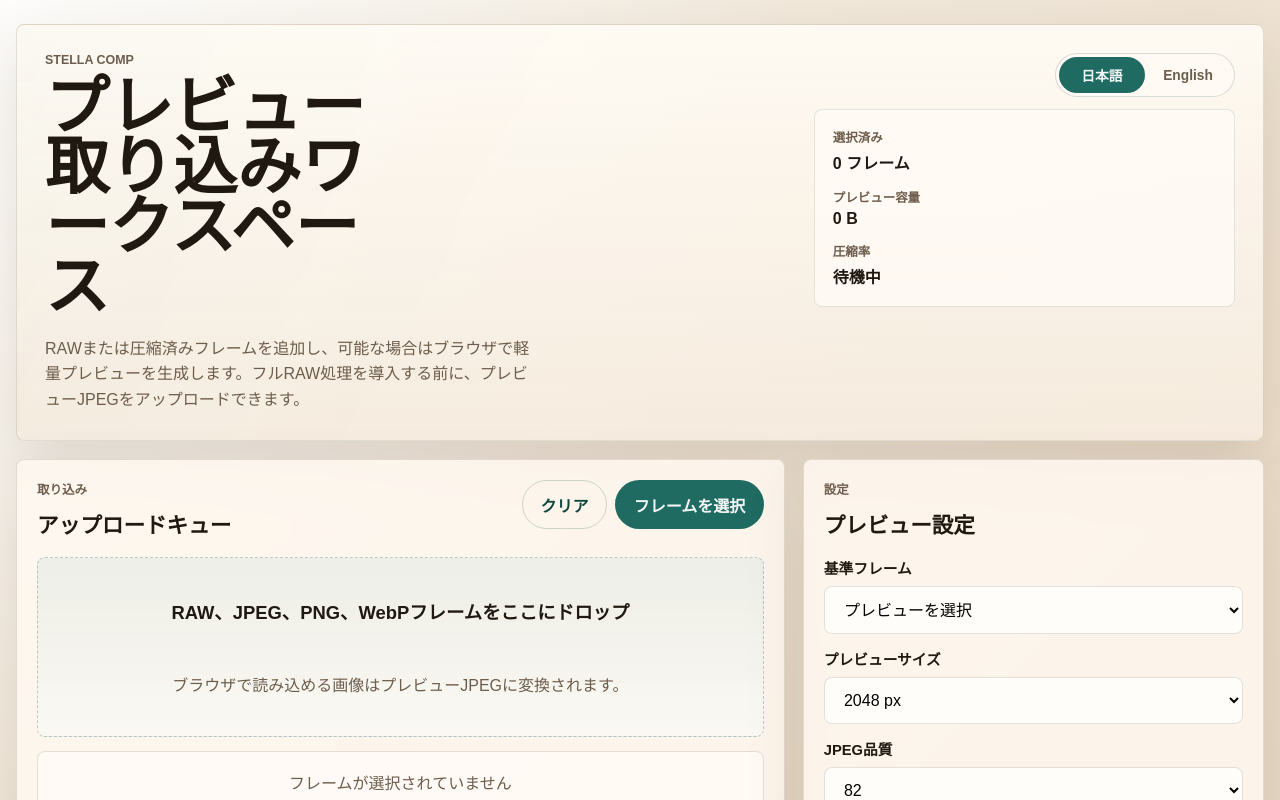
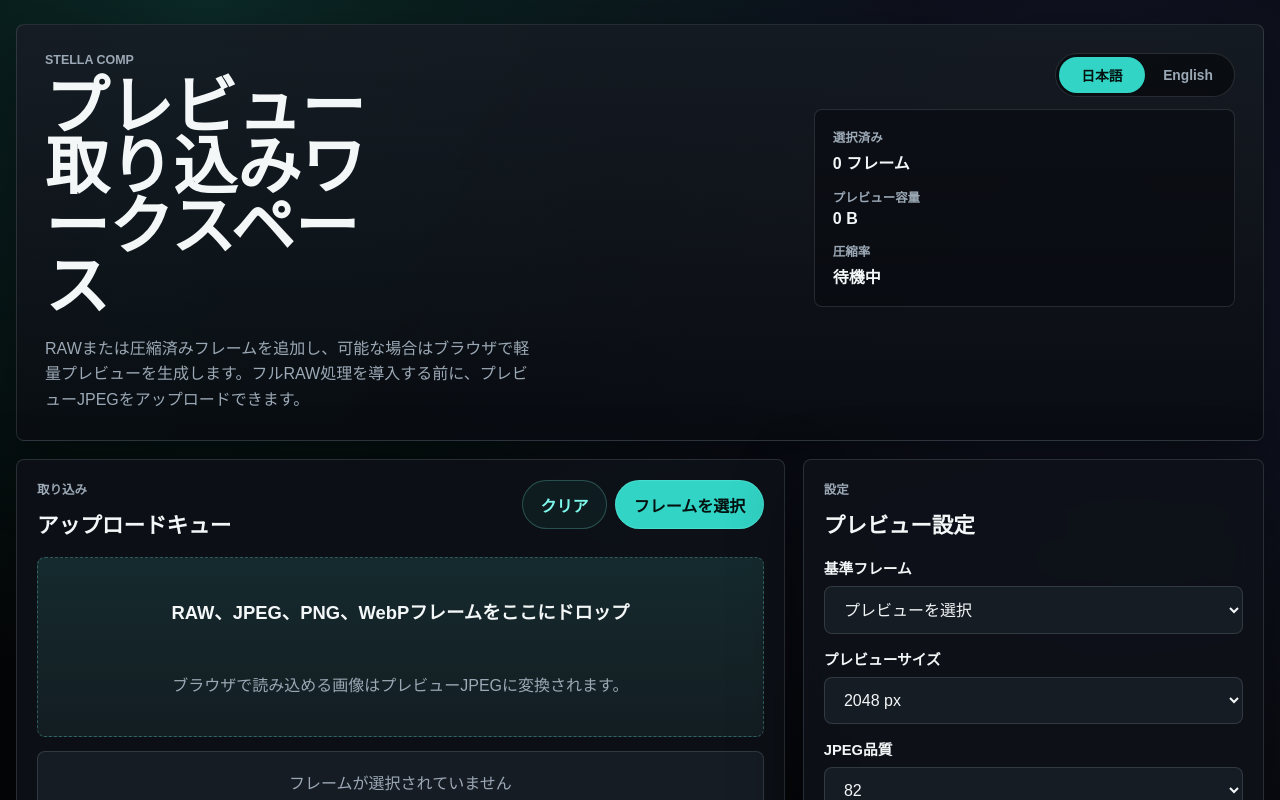
Before and after one commit to Ryota0312/Stella-Comp, a Next.js app in the folder apps/web/: page / in a window 1280 px wide. Shown: the top 800 px of the page. Built offline with nearby package versions, Linux system fonts and the light colour scheme.

Commit message:
Apply dark theme to web UI

```diff
--- a/apps/web/src/app/globals.css
+++ b/apps/web/src/app/globals.css
@@ -1,17 +1,22 @@
 :root {
-  color-scheme: light;
-  --bg: #f4efe6;
-  --bg-strong: #eadfce;
-  --panel: rgba(255, 249, 240, 0.86);
-  --panel-strong: rgba(255, 251, 245, 0.95);
-  --line: rgba(71, 49, 24, 0.14);
-  --text: #201911;
-  --muted: #6d5d4c;
-  --accent: #1f6b62;
-  --accent-strong: #11463f;
-  --accent-soft: rgba(31, 107, 98, 0.14);
-  --warn: #8d5d18;
-  --shadow: 0 24px 60px rgba(57, 37, 18, 0.12);
+  color-scheme: dark;
+  --bg: #050608;
+  --bg-strong: #0b0f14;
+  --panel: rgba(14, 18, 24, 0.88);
+  --panel-strong: rgba(19, 24, 31, 0.96);
+  --surface: rgba(24, 30, 38, 0.92);
+  --surface-active: rgba(17, 45, 50, 0.92);
+  --line: rgba(211, 232, 238, 0.14);
+  --line-strong: rgba(103, 232, 249, 0.42);
+  --text: #f4f7f8;
+  --muted: #9ba8b5;
+  --accent: #31d4c5;
+  --accent-strong: #7df8eb;
+  --accent-soft: rgba(49, 212, 197, 0.16);
+  --warn: #f4bd64;
+  --danger: #ff8177;
+  --danger-soft: rgba(255, 129, 119, 0.14);
+  --shadow: 0 24px 70px rgba(0, 0, 0, 0.42);
   --radius: 8px;
   --font-sans: "Manrope", "Hiragino Sans", "Noto Sans JP", sans-serif;
 }
@@ -30,8 +35,9 @@ body {
   color: var(--text);
   font-family: var(--font-sans);
   background:
-    radial-gradient(circle at top left, rgba(255, 255, 255, 0.8), transparent 30%),
-    linear-gradient(135deg, #f6f1e8 0%, #ebddca 48%, #d7c8b2 100%);
+    radial-gradient(circle at 16% 0%, rgba(49, 212, 197, 0.18), transparent 28%),
+    radial-gradient(circle at 84% 10%, rgba(108, 129, 255, 0.14), transparent 30%),
+    linear-gradient(135deg, #030405 0%, var(--bg) 42%, #0d1117 100%);
 }
 
 button,
@@ -58,8 +64,8 @@ button {
   border: 1px solid var(--line);
   border-radius: var(--radius);
   background:
-    linear-gradient(180deg, rgba(255, 251, 244, 0.92), rgba(246, 236, 223, 0.88)),
-    linear-gradient(120deg, rgba(31, 107, 98, 0.18), transparent 42%);
+    linear-gradient(180deg, rgba(22, 27, 35, 0.94), rgba(9, 12, 17, 0.9)),
+    linear-gradient(120deg, rgba(49, 212, 197, 0.18), transparent 44%);
   box-shadow: var(--shadow);
 }
 
@@ -93,9 +99,9 @@ button {
   gap: 14px;
   align-content: start;
   padding: 18px;
-  border: 1px solid rgba(17, 70, 63, 0.12);
+  border: 1px solid var(--line);
   border-radius: var(--radius);
-  background: rgba(255, 251, 245, 0.84);
+  background: rgba(7, 10, 14, 0.58);
 }
 
 .hero-side {
@@ -108,9 +114,9 @@ button {
   display: inline-flex;
   justify-self: end;
   padding: 3px;
-  border: 1px solid rgba(17, 70, 63, 0.16);
+  border: 1px solid var(--line);
   border-radius: 999px;
-  background: rgba(255, 251, 245, 0.82);
+  background: rgba(4, 6, 9, 0.6);
 }
 
 .language-option {
@@ -125,7 +131,7 @@ button {
 }
 
 .language-option-active {
-  color: #f4f7f6;
+  color: #04110f;
   background: var(--accent);
 }
 
@@ -202,14 +208,15 @@ button {
 }
 
 .primary-action {
-  color: #f4f7f6;
+  color: #04110f;
   background: var(--accent);
+  border-color: rgba(125, 248, 235, 0.28);
 }
 
 .secondary-action {
   color: var(--accent-strong);
-  background: transparent;
-  border-color: rgba(17, 70, 63, 0.2);
+  background: rgba(49, 212, 197, 0.06);
+  border-color: rgba(125, 248, 235, 0.24);
 }
 
 .primary-action:hover,
@@ -233,18 +240,18 @@ button {
   place-items: center;
   min-height: 180px;
   padding: 20px;
-  border: 1px dashed rgba(17, 70, 63, 0.26);
+  border: 1px dashed rgba(125, 248, 235, 0.28);
   border-radius: var(--radius);
   background:
-    linear-gradient(180deg, rgba(31, 107, 98, 0.08), rgba(31, 107, 98, 0.02)),
+    linear-gradient(180deg, rgba(49, 212, 197, 0.1), rgba(49, 212, 197, 0.03)),
     var(--panel-strong);
   text-align: center;
 }
 
 .dropzone-active {
-  border-color: rgba(31, 107, 98, 0.72);
+  border-color: rgba(125, 248, 235, 0.78);
   background:
-    linear-gradient(180deg, rgba(31, 107, 98, 0.18), rgba(31, 107, 98, 0.05)),
+    linear-gradient(180deg, rgba(49, 212, 197, 0.2), rgba(49, 212, 197, 0.06)),
     var(--panel-strong);
 }
 
@@ -271,7 +278,7 @@ button {
   padding: 18px;
   border: 1px solid var(--line);
   border-radius: var(--radius);
-  background: rgba(255, 253, 249, 0.72);
+  background: var(--surface);
   color: var(--muted);
   text-align: center;
 }
@@ -294,7 +301,7 @@ button {
   padding: 14px 16px;
   border: 1px solid var(--line);
   border-radius: var(--radius);
-  background: rgba(255, 253, 249, 0.9);
+  background: var(--surface);
 }
 
 .table-button {
@@ -305,8 +312,8 @@ button {
 }
 
 .table-row-active {
-  border-color: rgba(31, 107, 98, 0.46);
-  background: rgba(241, 250, 248, 0.95);
+  border-color: var(--line-strong);
+  background: var(--surface-active);
 }
 
 .row-main {
@@ -348,8 +355,8 @@ button {
 
 .pill-generating,
 .pill-uploading {
-  color: #5d5017;
-  background: rgba(189, 162, 38, 0.18);
+  color: #ffe1a1;
+  background: rgba(244, 189, 100, 0.16);
 }
 
 .pill-raw-pending,
@@ -359,8 +366,8 @@ button {
 
 .pill-unsupported,
 .pill-failed {
-  color: #8f2e23;
-  background: rgba(183, 57, 43, 0.12);
+  color: var(--danger);
+  background: var(--danger-soft);
 }
 
 .queue-thumb {
@@ -369,7 +376,7 @@ button {
   border: 1px solid var(--line);
   border-radius: var(--radius);
   object-fit: cover;
-  background: rgba(17, 70, 63, 0.08);
+  background: rgba(49, 212, 197, 0.08);
 }
 
 .queue-thumb-empty {
@@ -401,7 +408,8 @@ button {
   padding: 0.82rem 0.95rem;
   border: 1px solid var(--line);
   border-radius: var(--radius);
-  background: rgba(255, 253, 249, 0.95);
+  color: var(--text);
+  background: var(--surface);
 }
 
 .panel-note {
@@ -420,8 +428,8 @@ button {
   border: 1px solid var(--line);
   border-radius: var(--radius);
   background:
-    linear-gradient(180deg, rgba(9, 22, 29, 0.94), rgba(13, 27, 38, 0.98)),
-    radial-gradient(circle at 40% 30%, rgba(255, 255, 255, 0.15), transparent 20%);
+    linear-gradient(180deg, rgba(4, 8, 12, 0.96), rgba(7, 12, 18, 0.98)),
+    radial-gradient(circle at 40% 30%, rgba(125, 248, 235, 0.12), transparent 20%);
 }
 
 .preview-image {
@@ -481,7 +489,7 @@ button {
   padding: 16px;
   border: 1px solid var(--line);
   border-radius: var(--radius);
-  background: rgba(255, 253, 249, 0.9);
+  background: var(--surface);
 }
 
 .progress-header {
@@ -495,13 +503,13 @@ button {
   height: 10px;
   overflow: hidden;
   border-radius: 999px;
-  background: rgba(17, 70, 63, 0.1);
+  background: rgba(211, 232, 238, 0.1);
 }
 
 .progress-value {
   width: 0%;
   height: 100%;
-  background: linear-gradient(90deg, #1f6b62, #8ac8bf);
+  background: linear-gradient(90deg, #31d4c5, #8ff8f0);
 }
 
 .timeline-muted {
@@ -517,8 +525,8 @@ button {
 }
 
 .inline-error {
-  color: #8f2e23;
-  background: rgba(183, 57, 43, 0.12);
+  color: var(--danger);
+  background: var(--danger-soft);
 }
 
 .inline-success {
@@ -539,7 +547,7 @@ button {
   padding: 12px 14px;
   border-radius: var(--radius);
   color: var(--warn);
-  background: rgba(141, 93, 24, 0.12);
+  background: rgba(244, 189, 100, 0.14);
   line-height: 1.35;
 }
 
@@ -556,7 +564,7 @@ button {
   overflow: hidden;
   border: 1px solid var(--line);
   border-radius: var(--radius);
-  background: linear-gradient(180deg, rgba(9, 22, 29, 0.94), rgba(13, 27, 38, 0.98));
+  background: linear-gradient(180deg, rgba(4, 8, 12, 0.96), rgba(7, 12, 18, 0.98));
   color: rgba(255, 255, 255, 0.72);
 }
 
```
Also changed, not shown: 1 other file (tests, documents, lock files or other folders).
